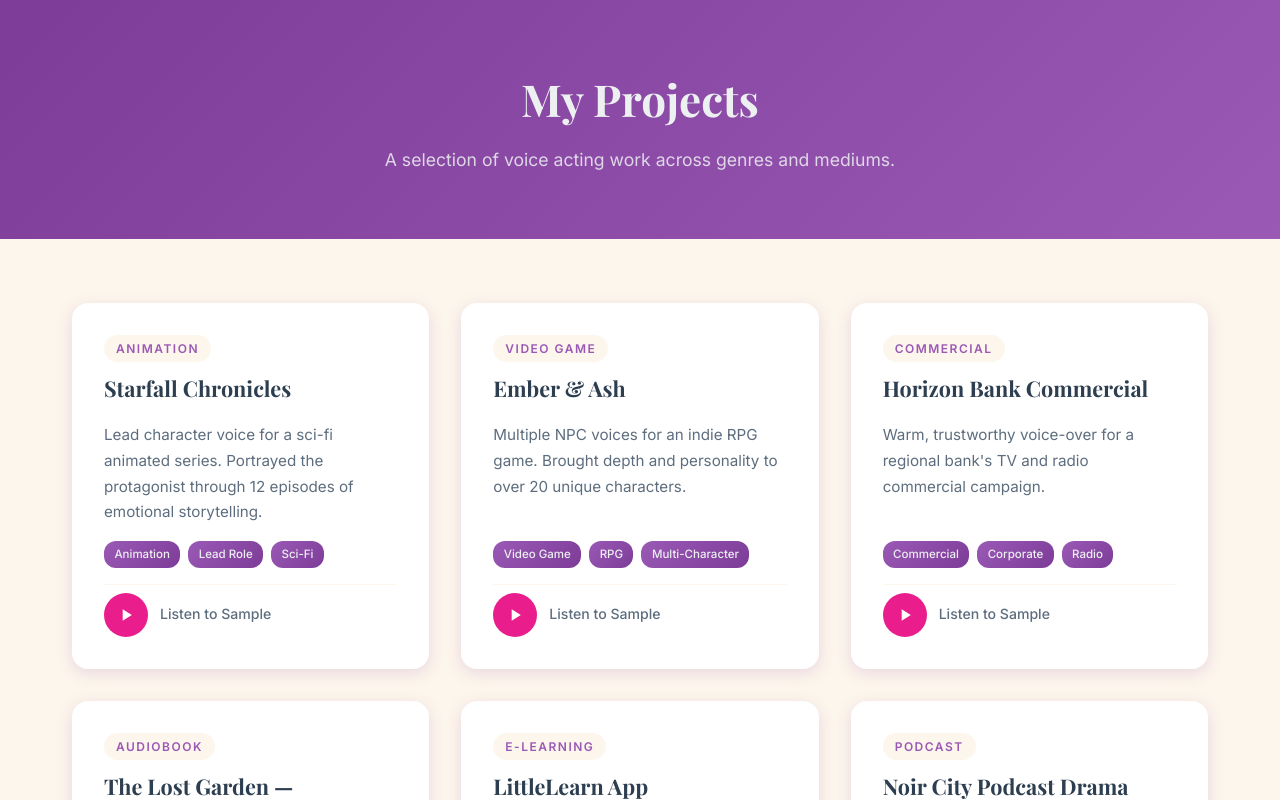
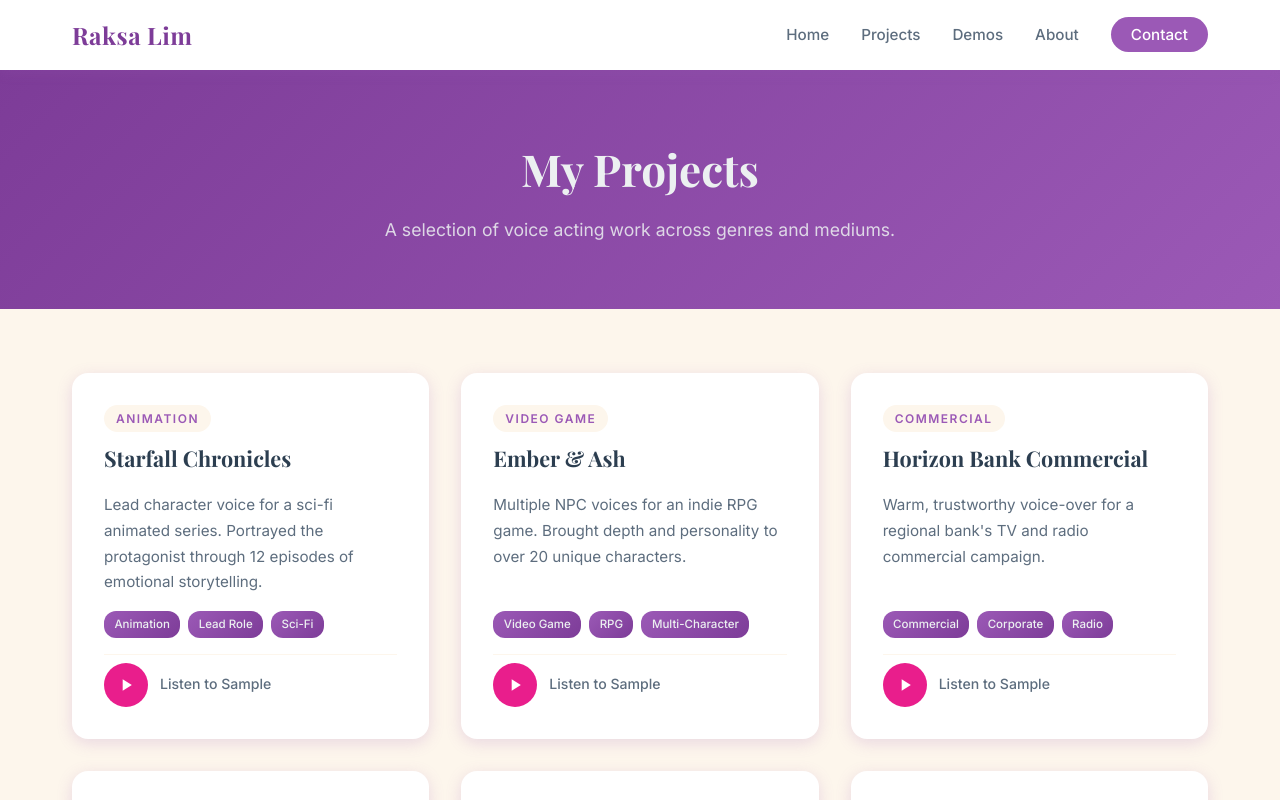
Before and after one commit to raksalim/voice-actor-website, a React (Vite) app: page /voice-actor-website/projects in a window 1280 px wide. Shown: the top 800 px of the page. Built offline with nearby package versions, Linux system fonts and the light colour scheme.

Commit message:
update. nav and footer paths

```diff
--- a/src/App.jsx
+++ b/src/App.jsx
@@ -1,4 +1,4 @@
-import { createBrowserRouter, RouterProvider } from 'react-router-dom';
+import { createBrowserRouter, Outlet, RouterProvider } from 'react-router-dom';
 import Navbar from './components/Navbar';
 import Footer from './components/Footer';
 import Home from './pages/Home';
@@ -8,29 +8,37 @@ import About from './pages/About';
 import Contact from './pages/Contact';
 import './App.css';
 
+function Layout() {
+	return (
+		<div className="app">
+			<Navbar />
+			<main className="main-content">
+				<Outlet />
+			</main>
+			<Footer />
+		</div>
+	);
+}
+
+function App() {
 	const router = createBrowserRouter(
 		[
-    { path: '/', element: <Home /> },
+			{
+				path: '/',
+				element: <Layout />,
+				children: [
+					{ index: true, element: <Home /> },
 					{ path: 'projects', element: <Projects /> },
 					{ path: 'demos', element: <Demos /> },
 					{ path: 'about', element: <About /> },
 					{ path: 'contact', element: <Contact /> },
 				],
+			},
+		],
 		{ basename: '/voice-actor-website' } // Matches repo name to avoid routing 404s
 	);
 
-function App() {
-  return (
-    <RouterProvider router={router}>
-      <div className="app">
-        <Navbar />
-        <main className="main-content">
-          {/* Routes are handled by RouterProvider */}
-        </main>
-        <Footer />
-      </div>
-    </RouterProvider>
-  );
+	return <RouterProvider router={router} />;
 }
 
 export default App;
--- a/src/components/Navbar.jsx
+++ b/src/components/Navbar.jsx
@@ -11,7 +11,7 @@ function Navbar() {
   return (
     <nav className="navbar">
       <div className="navbar-container">
-        <NavLink to="/" className="navbar-logo" onClick={closeMenu}>
+        <NavLink to="/voice-actor-website/" className="navbar-logo" onClick={closeMenu}>
           Raksa Lim
         </NavLink>
         <button className="hamburger" onClick={toggleMenu} aria-label="Toggle menu">
@@ -20,11 +20,11 @@ function Navbar() {
           <span className={`bar ${menuOpen ? 'open' : ''}`}></span>
         </button>
         <ul className={`nav-links ${menuOpen ? 'active' : ''}`}>
-          <li><NavLink to="/" onClick={closeMenu} className={({ isActive }) => isActive ? 'active' : ''}>Home</NavLink></li>
-          <li><NavLink to="projects" onClick={closeMenu} className={({ isActive }) => isActive ? 'active' : ''}>Projects</NavLink></li>
-          <li><NavLink to="demos" onClick={closeMenu} className={({ isActive }) => isActive ? 'active' : ''}>Demos</NavLink></li>
-          <li><NavLink to="about" onClick={closeMenu} className={({ isActive }) => isActive ? 'active' : ''}>About</NavLink></li>
-          <li><NavLink to="contact" onClick={closeMenu} className="nav-cta">Contact</NavLink></li>
+          <li><NavLink to="/voice-actor-website/" onClick={closeMenu} className={({ isActive }) => isActive ? 'active' : ''}>Home</NavLink></li>
+          <li><NavLink to="/voice-actor-website/projects" onClick={closeMenu} className={({ isActive }) => isActive ? 'active' : ''}>Projects</NavLink></li>
+          <li><NavLink to="/voice-actor-website/demos" onClick={closeMenu} className={({ isActive }) => isActive ? 'active' : ''}>Demos</NavLink></li>
+          <li><NavLink to="/voice-actor-website/about" onClick={closeMenu} className={({ isActive }) => isActive ? 'active' : ''}>About</NavLink></li>
+          <li><NavLink to="/voice-actor-website/contact" onClick={closeMenu} className="nav-cta">Contact</NavLink></li>
         </ul>
       </div>
     </nav>
```
Lines whose indentation alone changed are shown as unchanged.
